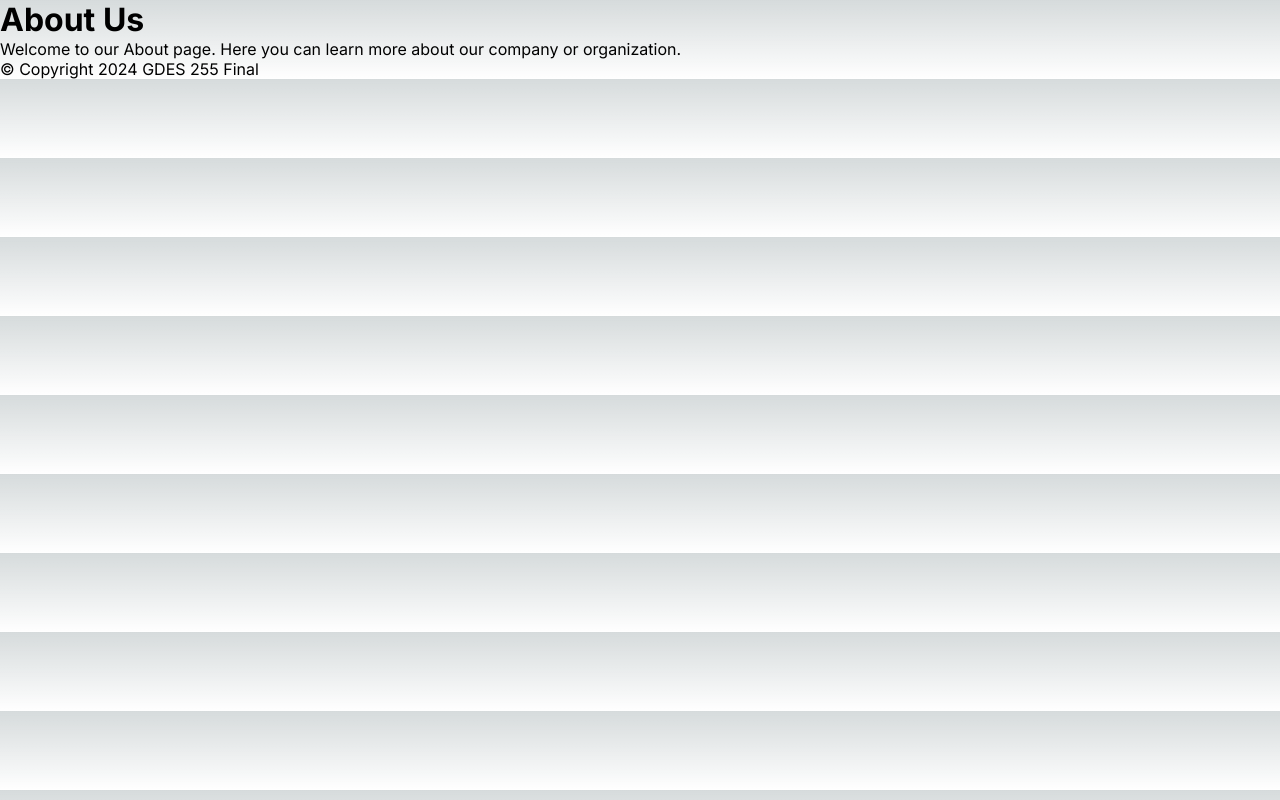
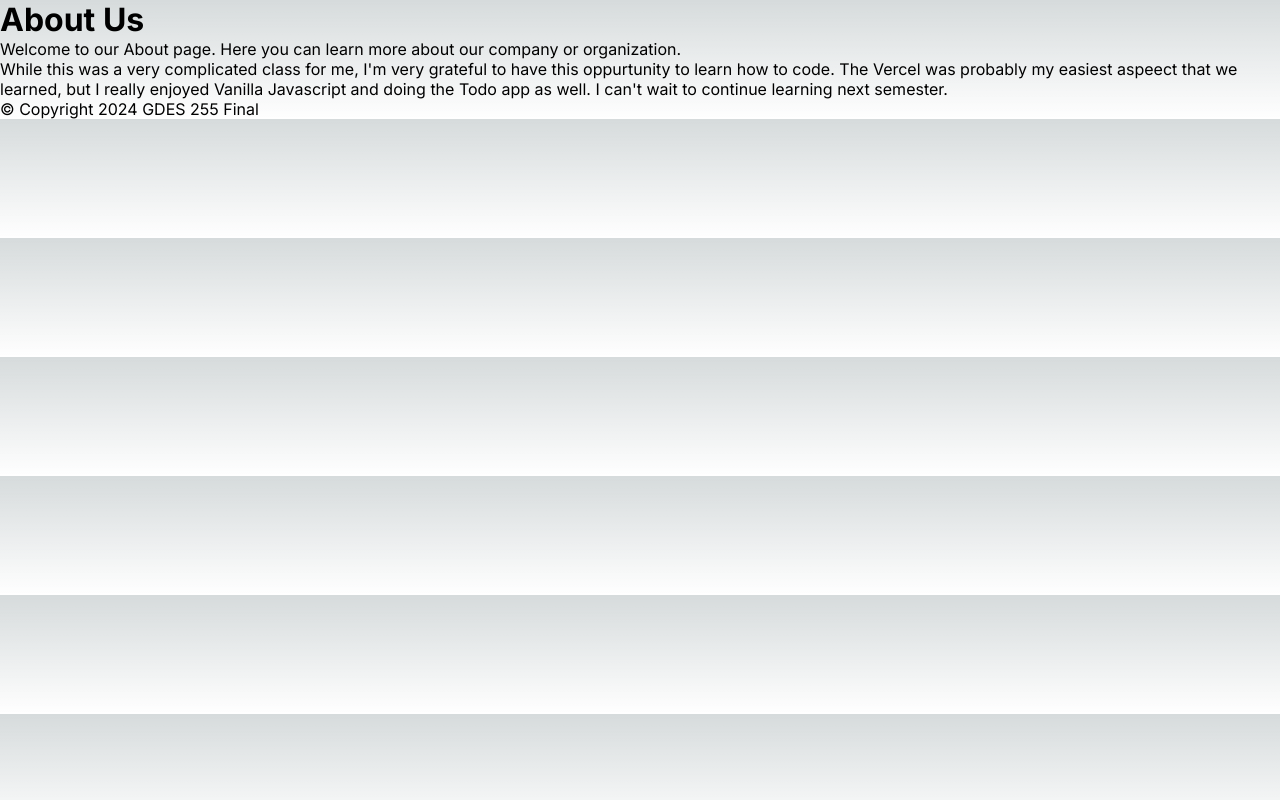
Before and after one commit to nic-gdes/gdes-255-final, a Next.js app: page /about in a window 1280 px wide. Built offline with nearby package versions, Linux system fonts and the light colour scheme.

Commit message:
Update page.tsx

```diff
--- a/src/app/about/page.tsx
+++ b/src/app/about/page.tsx
@@ -5,7 +5,10 @@ const About = () => {
     return (
       <div>
         <h1>About Us</h1>
-        <p>Welcome to our About page. Here you can learn more about our company or organization.</p>
+        <p>Welcome to our About page. Here you can learn more about our company or organization.
+        </p>
+         <p> While this was a very complicated class for me, I'm very grateful to have this oppurtunity to learn how to code. The Vercel was probably my easiest aspeect that we learned, but I really enjoyed Vanilla Javascript and doing the Todo app as well. I can't wait to continue learning next semester. </p>
+
 
           <footer>
       &copy; Copyright 2024 GDES 255 Final
```
